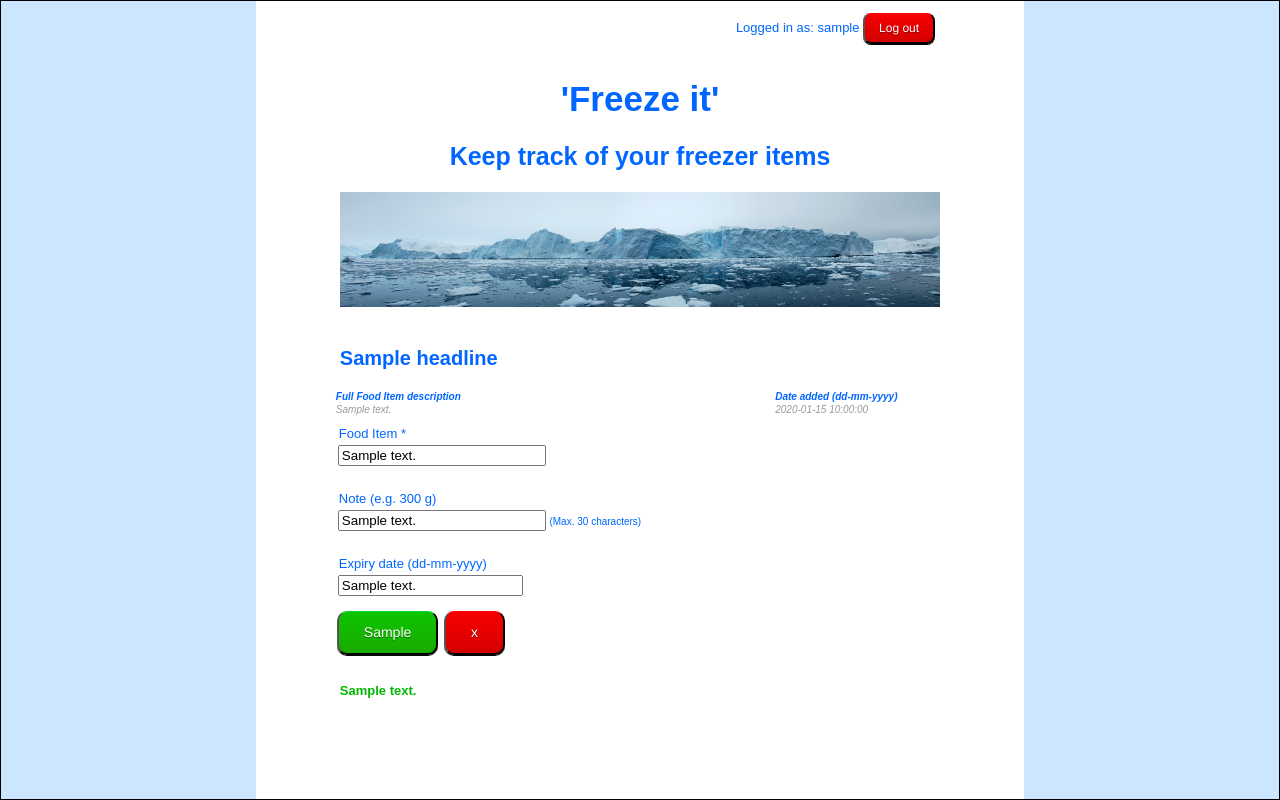
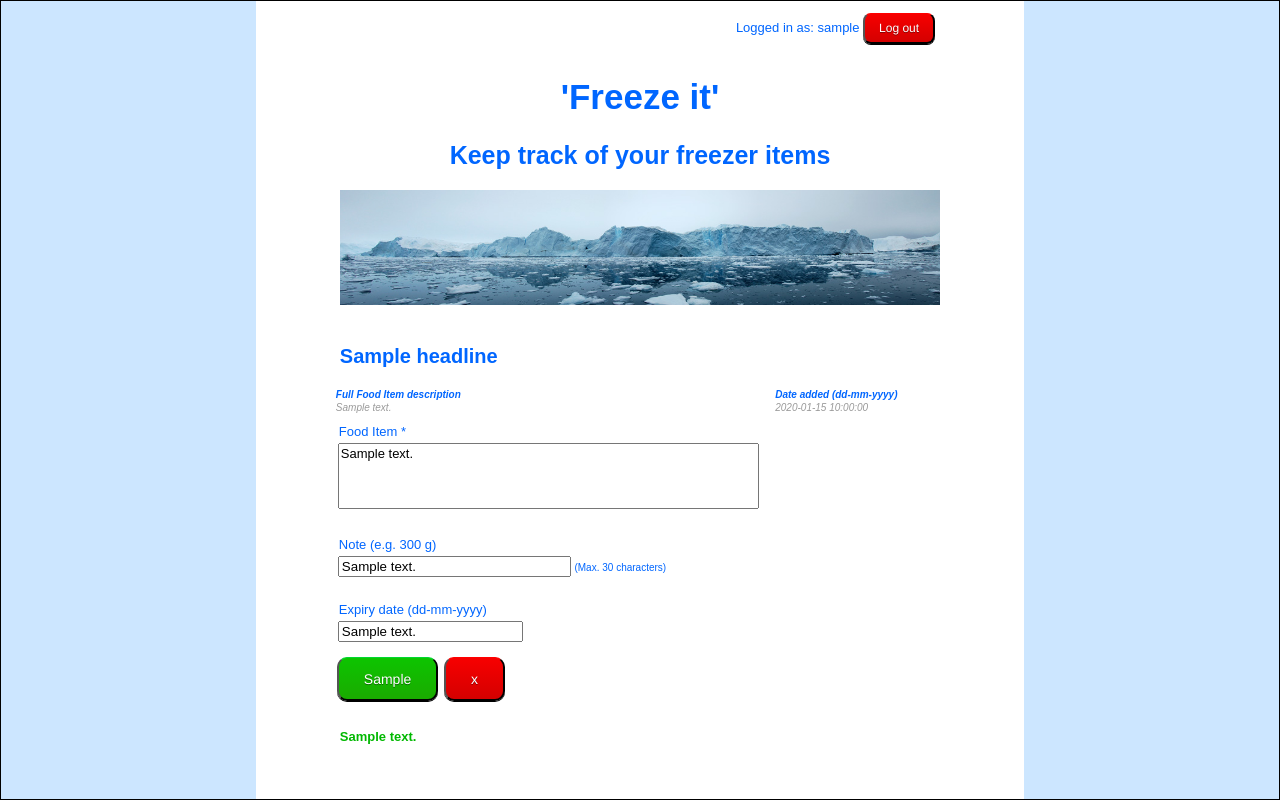
Before and after one commit to kirstine78/freeze-it, a Python web app: template templates/food.html in a window 1280 px wide. Run offline with Jinja, Linux system fonts and the light colour scheme; the template is opened without the code that fills it: most values are stand-ins (such as "Sample title", 1, 10 or a date in 2020); some libraries are stand-ins or nearby versions.

Commit message:
Changed description input to text area, new line not working yet

```diff
--- a/templates/food.html
+++ b/templates/food.html
@@ -171,6 +171,12 @@
 		margin-left: 2px;
 		}
 
+		#descriptionTextArea
+		{
+		margin-left: 3px;
+		resize: none;
+		font:13px arial,sans-serif;
+		}
 
 
 
@@ -183,10 +189,17 @@
 		<script src="http://code.jquery.com/ui/1.10.3/jquery-ui.js"></script>
 		<script>
 			$(function() {
-			$( "#datepicker" ).datepicker({ dateFormat: 'dd-mm-yy' });
+				$( "#datepicker" ).datepicker({ dateFormat: 'dd-mm-yy' });
+
+				$("#descriptionTextArea").keydown(function(event) {
+					// Check the keyCode and if the user pressed Enter (code = 13)
+					// disable it
+					if (event.keyCode == 13) {
+						event.preventDefault();
+					}
+				});
+
 			});
-
-
 
 			function closeWindow() {
 				window.close()
@@ -259,7 +272,7 @@
 								<form method="post">
 
 									<label>
-										<div>Food Item *</div> <input id="margin" type="text" name="food_description" value="{{food_description_content}}" maxlength="200" style="width:200px;">
+										<div>Food Item *</div> <textarea id="descriptionTextArea" name="food_description" rows="4" cols="50" maxlength="200">{{food_description_content}}</textarea>
 
 										<span class="error_message_red">{{food_description_error}}</span>
 									</label>
@@ -267,7 +280,7 @@
 									<br>
 
 									<label>
-										<div>Note (e.g. 300 g)</div> <input id="margin" type="text" name="note" value="{{note_content}}" maxlength="30" style="width:200px;">
+										<div>Note (e.g. 300 g)</div> <input id="margin" type="text" name="note" value="{{note_content}}" maxlength="30" style="width:225px;">
 										<span style="font-size:10px; color:#0066FF;">(Max. 30 characters)</span>
 									</label>
 									<br>
--- a/templates/frontpage.html
+++ b/templates/frontpage.html
@@ -286,7 +286,7 @@
 								{% if food_items == None %}
 									<p class="blue"><b>Your Freezer is currently empty!</b></p>
 								{% else %}
-									<p class="blue"><b>My Freezer content: (Select a specific Food Item to 'edit' or see 'Date added')</b></p>
+									<p class="blue"><b>My Freezer content: (Select a specific Food Item to 'Edit' or see 'Date added')</b></p>
 
 								{% endif %}
 							</td>
```
